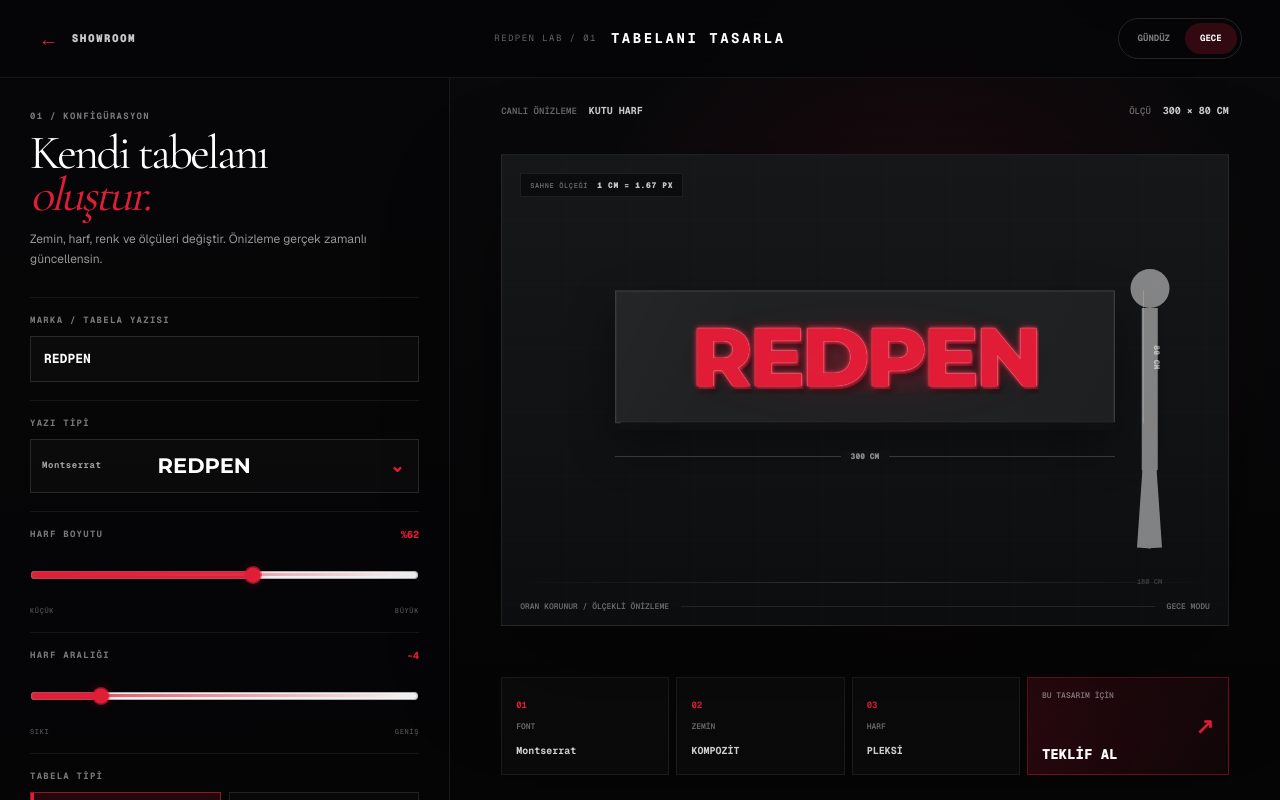
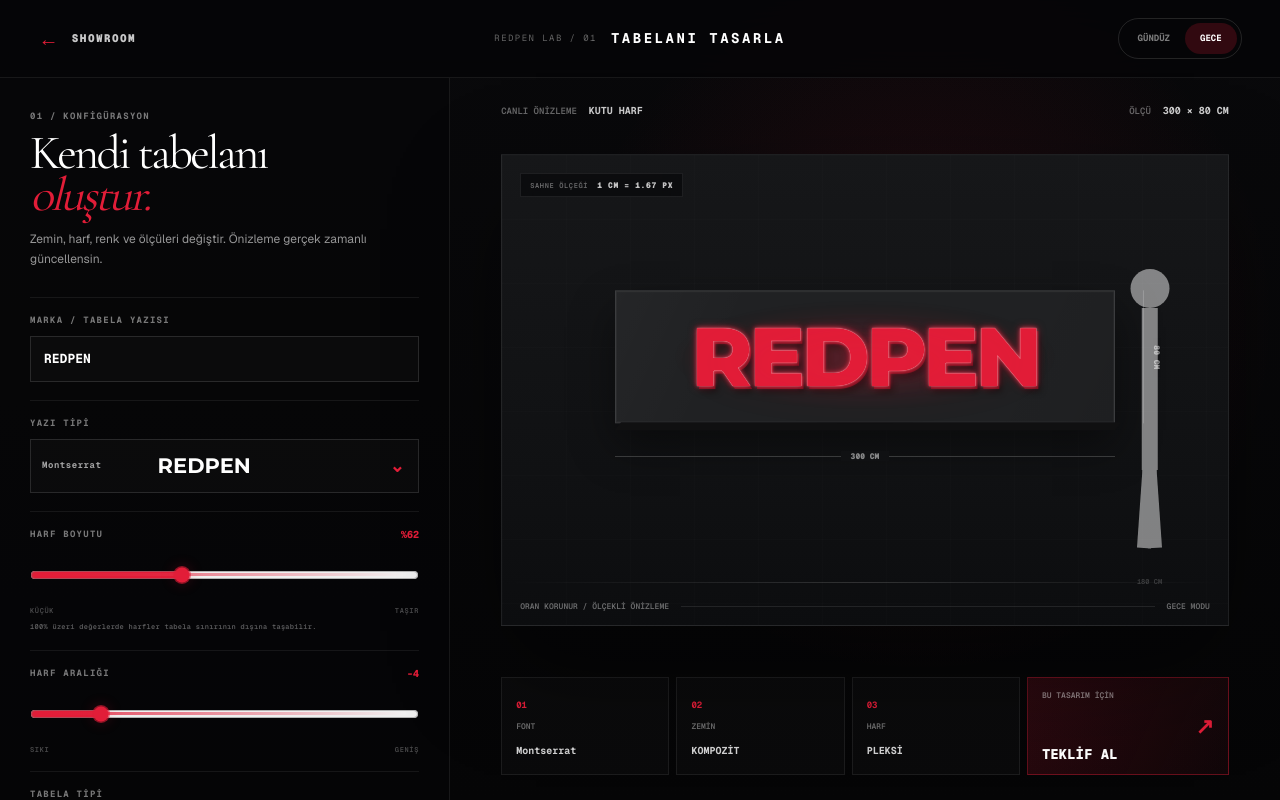
Before and after one commit to redpenreklam-tabela/redpen-showroom, a Next.js app: page /tasarla in a window 1280 px wide. Built offline with nearby package versions, Linux system fonts and the light colour scheme.

Commit message:
Allow oversized sign text and logo scaling

```diff
--- a/app/tasarla/SignDesigner.tsx
+++ b/app/tasarla/SignDesigner.tsx
@@ -61,6 +61,7 @@ export default function SignDesigner() {
   const [fontMenuOpen, setFontMenuOpen] = useState(false);
   const [fontSizePercent, setFontSizePercent] = useState(62);
   const [letterSpacing, setLetterSpacing] = useState(-4);
+  const [logoSizePercent, setLogoSizePercent] = useState(52);
 
   const fileRef = useRef<HTMLInputElement>(null);
 
@@ -96,6 +97,7 @@ export default function SignDesigner() {
       "--sign-font": currentFont.family,
       "--font-size-ratio": `${fontSizePercent / 100}`,
       "--letter-spacing-em": `${letterSpacing / 100}em`,
+      "--logo-size-ratio": `${logoSizePercent / 100}`,
     } as React.CSSProperties;
   }, [
     width,
@@ -106,6 +108,7 @@ export default function SignDesigner() {
     currentFont.family,
     fontSizePercent,
     letterSpacing,
+    logoSizePercent,
   ]);
 
   const facadeStyle = useMemo(
@@ -127,6 +130,7 @@ export default function SignDesigner() {
       `Yazı tipi: ${currentFont.name}`,
       `Harf boyutu: %${fontSizePercent}`,
       `Harf aralığı: ${letterSpacing}`,
+      `Logo boyutu: %${logoSizePercent}`,
       `Zemin malzemesi: ${baseMaterial}`,
       `Harf malzemesi: ${letterMaterial}`,
       `Ölçü: ${width} x ${height} cm`,
@@ -144,6 +148,7 @@ export default function SignDesigner() {
     currentFont.name,
     fontSizePercent,
     letterSpacing,
+    logoSizePercent,
     baseMaterial,
     letterMaterial,
     width,
@@ -266,15 +271,16 @@ export default function SignDesigner() {
               className="designer-range"
               type="range"
               min="30"
-              max="85"
+              max="115"
               step="1"
               value={fontSizePercent}
               onChange={(e) => setFontSizePercent(Number(e.target.value))}
             />
             <div className="designer-range-scale">
               <span>KÜÇÜK</span>
-              <span>BÜYÜK</span>
+              <span>TAŞIR</span>
             </div>
+            <p className="designer-control-note">100% üzeri değerlerde harfler tabela sınırının dışına taşabilir.</p>
           </div>
 
           <div className="designer-field">
@@ -438,6 +444,27 @@ export default function SignDesigner() {
                 </button>
               )}
             </div>
+            {logo && (
+              <div className="designer-logo-size-control">
+                <div className="designer-slider-heading">
+                  <label>LOGO BOYUTU</label>
+                  <b>%{logoSizePercent}</b>
+                </div>
+                <input
+                  className="designer-range"
+                  type="range"
+                  min="10"
+                  max="130"
+                  step="1"
+                  value={logoSizePercent}
+                  onChange={(e) => setLogoSizePercent(Number(e.target.value))}
+                />
+                <div className="designer-range-scale">
+                  <span>KÜÇÜK</span>
+                  <span>TAŞIR</span>
+                </div>
+              </div>
+            )}
           </div>
         </aside>
 
--- a/app/tasarla/typography-controls.css
+++ b/app/tasarla/typography-controls.css
@@ -256,3 +256,70 @@
     font-size: 18px;
   }
 }
+
+
+/* ==========================================================
+   STAGE: SERBEST HARF / LOGO ÖLÇEĞİ
+   Harfler artık zemin içinde zorla tutulmaz.
+   Kullanıcı isterse %100 üzeri ile zeminden taşırabilir.
+   ========================================================== */
+
+.designer-board,
+.designer-board-content {
+  overflow: visible !important;
+}
+
+.designer-board-content strong {
+  max-width: none !important;
+  width: auto !important;
+  overflow: visible !important;
+  text-overflow: clip !important;
+  white-space: nowrap !important;
+  flex: 0 0 auto;
+  transform-origin: center center;
+}
+
+/* Font yüksekliği doğrudan tabela yüksekliğine bağlıdır.
+   %100 = harf yüksekliği yaklaşık tabela yüksekliği.
+   %115 = kontrollü taşma. */
+.designer-board-content strong {
+  font-size: calc(var(--board-px-height) * var(--font-size-ratio)) !important;
+}
+
+/* Logo için eski %22 / %66 limitlerini kaldır. */
+.designer-logo-preview {
+  width: auto !important;
+  height: calc(var(--board-px-height) * var(--logo-size-ratio)) !important;
+  max-width: none !important;
+  max-height: none !important;
+  flex: 0 0 auto;
+  object-fit: contain !important;
+  transform-origin: center center;
+}
+
+/* Logo slider alanı */
+.designer-logo-size-control {
+  margin-top: 14px;
+  padding-top: 14px;
+  border-top: 1px solid rgba(255,255,255,.07);
+}
+
+.designer-control-note {
+  margin: 8px 0 0;
+  color: rgba(255,255,255,.34);
+  font: 600 7px/1.45 var(--font-geist-mono);
+  letter-spacing: .04em;
+}
+
+/* Harf + logo beraber büyürken iç container bunları kırpmasın. */
+.designer-board-content {
+  inset: 0 !important;
+  padding: 0 4%;
+  gap: 3%;
+}
+
+/* Işıklı halde de taşan glow kırpılmasın. */
+.designer-board.is-lighted,
+.designer-board.is-lighted .designer-board-content {
+  overflow: visible !important;
+}
```
